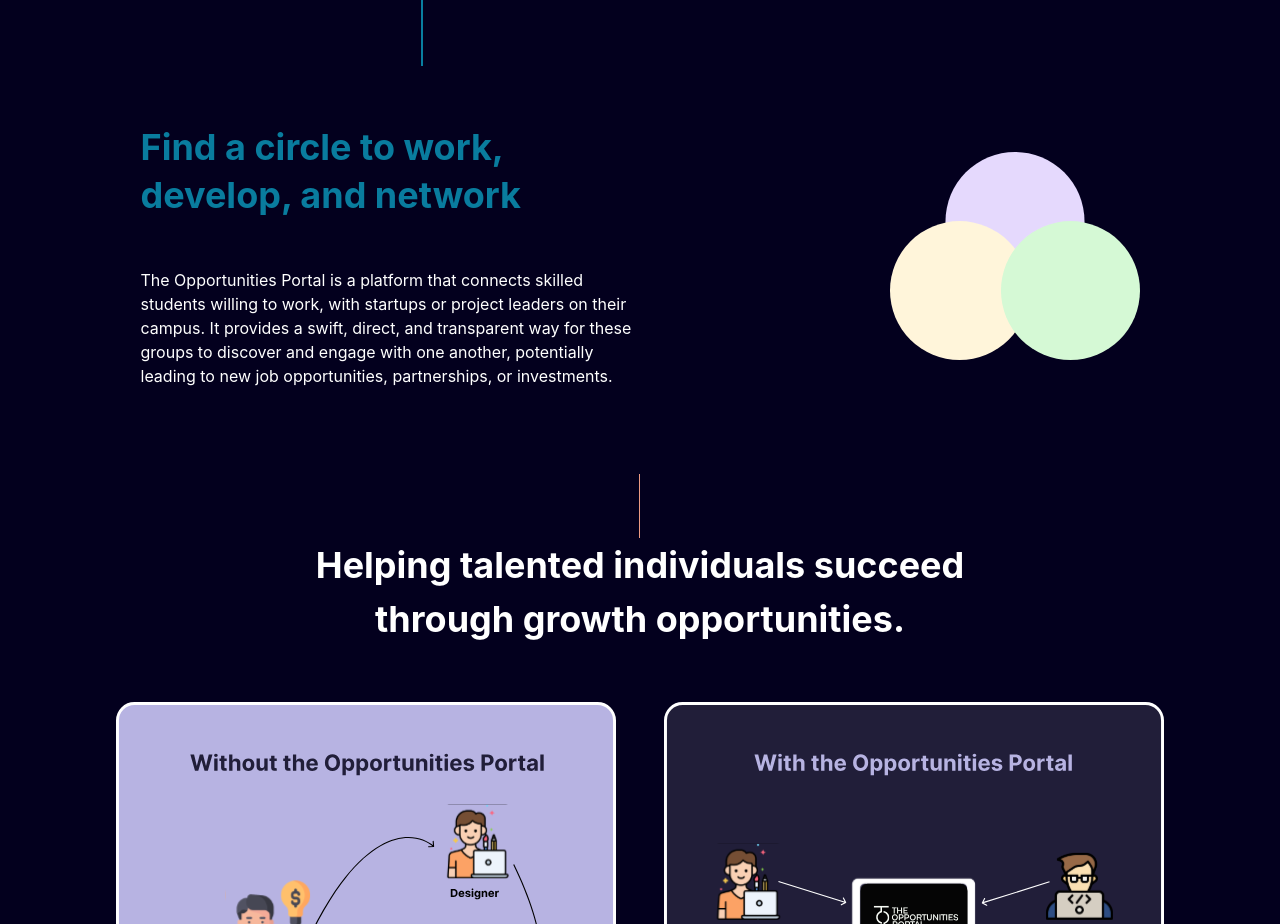
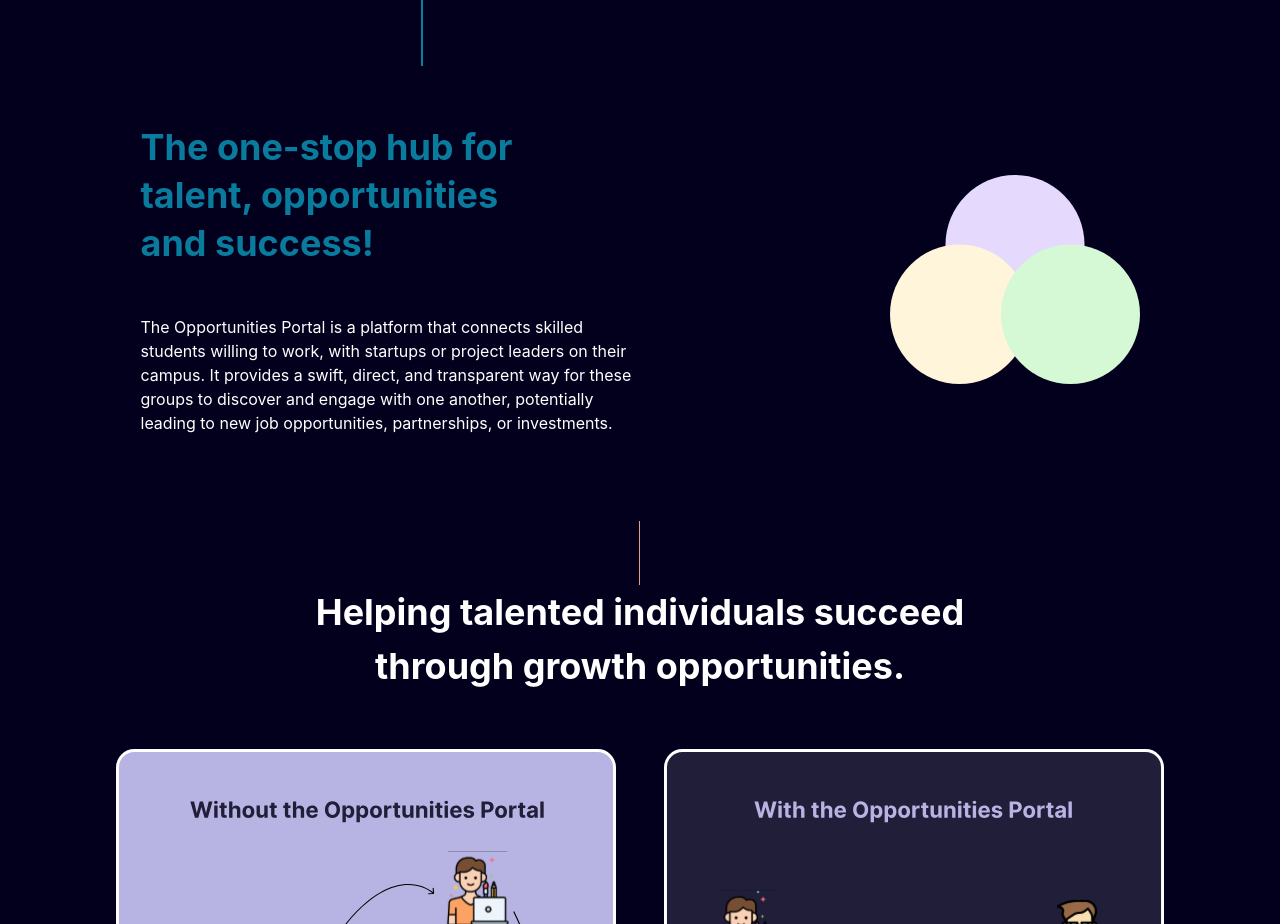
Before and after one commit to The-Opportunties-Portal/top-landing, a Next.js app: page / in a window 1280 px wide. Shown: the part 2680-3604 px from the top of the page. Built offline with nearby package versions, Linux system fonts and the light colour scheme.

Commit message:
chore: update network section heading

```diff
--- a/components/index/Network.tsx
+++ b/components/index/Network.tsx
@@ -32,7 +32,7 @@ export const Network = () => {
             color={"rgba(9, 124, 158, 1)"}
             fontSize={{ base: "3xl", sm: "4xl" }}
           >
-            Find a circle to work, develop, and network
+            The one-stop hub for talent, opportunities and success!
           </Heading>
           <Text maxW={500} fontSize={{ base: "small", sm: "medium" }}>
             The Opportunities Portal is a platform that connects skilled
```
